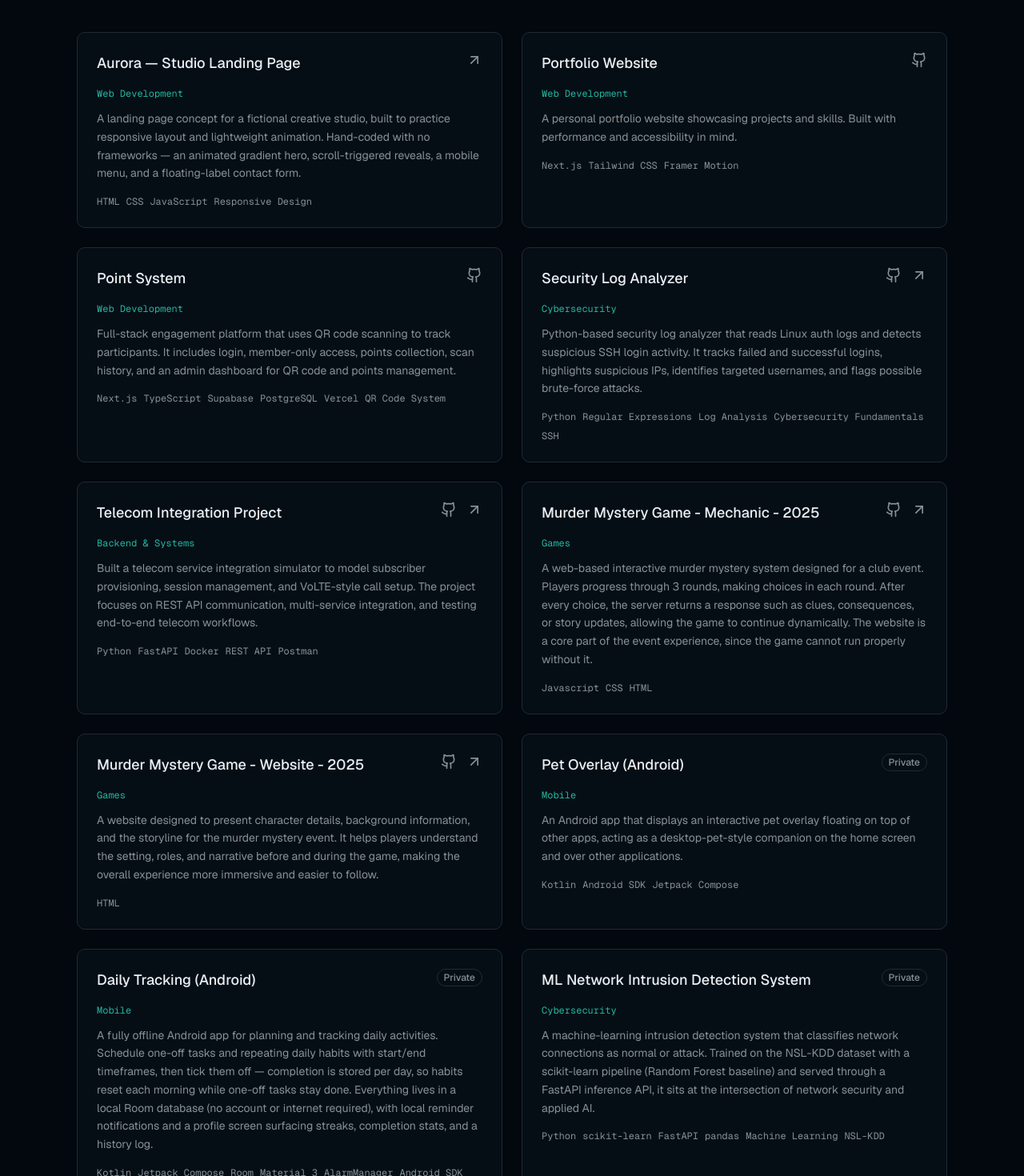
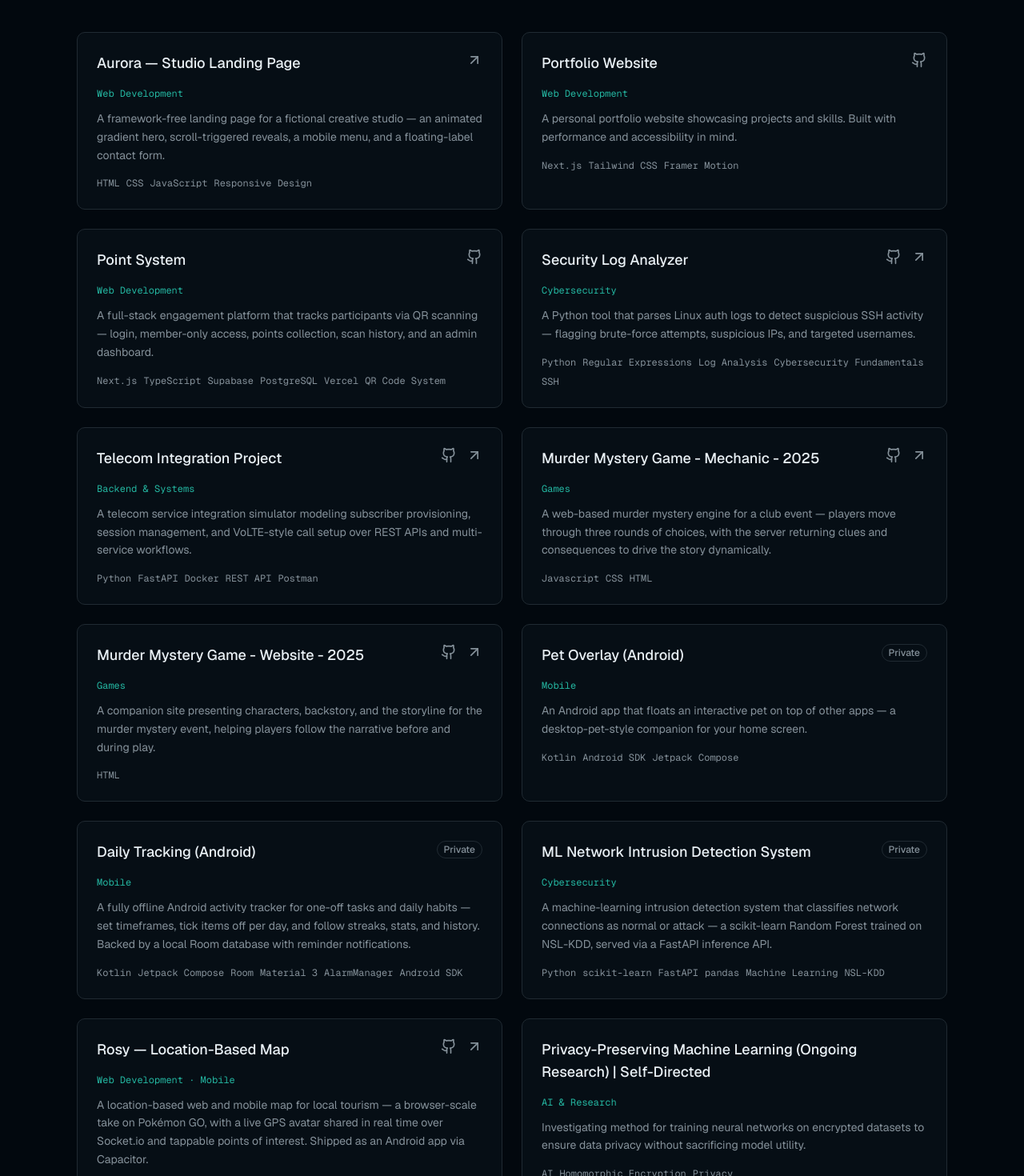
Before and after one commit to ionxg/Ionchaiyakul, a Next.js app in the folder Website/: page / in a window 1280 px wide. Shown: the part 2980-4450 px from the top of the page at 80% size. Built offline with nearby package versions, Linux system fonts and the light colour scheme.

Commit message:
refactor(projects): tighten project descriptions

```diff
--- a/Website/components/projects-section.tsx
+++ b/Website/components/projects-section.tsx
@@ -18,7 +18,7 @@ const projects: Project[] = [
     title: "Aurora — Studio Landing Page",
     category: "Web Development",
     description:
-      "A landing page concept for a fictional creative studio, built to practice responsive layout and lightweight animation. Hand-coded with no frameworks — an animated gradient hero, scroll-triggered reveals, a mobile menu, and a floating-label contact form.",
+      "A framework-free landing page for a fictional creative studio — an animated gradient hero, scroll-triggered reveals, a mobile menu, and a floating-label contact form.",
     technologies: ["HTML", "CSS", "JavaScript", "Responsive Design"],
     liveUrl: "https://ionxg.github.io/WebDesign/#",
   },
@@ -35,7 +35,7 @@ const projects: Project[] = [
     title: "Point System",
     category: "Web Development",
     description:
-      "Full-stack engagement platform that uses QR code scanning to track participants. It includes login, member-only access, points collection, scan history, and an admin dashboard for QR code and points management.",
+      "A full-stack engagement platform that tracks participants via QR scanning — login, member-only access, points collection, scan history, and an admin dashboard.",
     technologies: ["Next.js", "TypeScript", "Supabase", "PostgreSQL", "Vercel", "QR Code System"],
     githubUrl: "https://github.com/ionxg/point",
     liveUrl: "#",
@@ -44,7 +44,7 @@ const projects: Project[] = [
     title: "Security Log Analyzer",
     category: "Cybersecurity",
     description:
-      "Python-based security log analyzer that reads Linux auth logs and detects suspicious SSH login activity. It tracks failed and successful logins, highlights suspicious IPs, identifies targeted usernames, and flags possible brute-force attacks.",
+      "A Python tool that parses Linux auth logs to detect suspicious SSH activity — flagging brute-force attempts, suspicious IPs, and targeted usernames.",
     technologies: ["Python", "Regular Expressions", "Log Analysis", "Cybersecurity Fundamentals", "SSH"],
     githubUrl: "https://github.com/ionxg/security-log-analyzer",
     liveUrl: "https://github.com/ionxg/security-log-analyzer",
@@ -53,7 +53,7 @@ const projects: Project[] = [
     title: "Telecom Integration Project",
     category: "Backend & Systems",
     description:
-      "Built a telecom service integration simulator to model subscriber provisioning, session management, and VoLTE-style call setup. The project focuses on REST API communication, multi-service integration, and testing end-to-end telecom workflows.",
+      "A telecom service integration simulator modeling subscriber provisioning, session management, and VoLTE-style call setup over REST APIs and multi-service workflows.",
     technologies: ["Python", "FastAPI", "Docker", "REST API", "Postman"],
     githubUrl: "https://github.com/ionxg/telecom-intregration",
     liveUrl: "https://github.com/ionxg/telecom-intregration",
@@ -62,7 +62,7 @@ const projects: Project[] = [
     title: "Murder Mystery Game - Mechanic - 2025",
     category: "Games",
     description:
-      "A web-based interactive murder mystery system designed for a club event. Players progress through 3 rounds, making choices in each round. After every choice, the server returns a response such as clues, consequences, or story updates, allowing the game to continue dynamically. The website is a core part of the event experience, since the game cannot run properly without it.",
+      "A web-based murder mystery engine for a club event — players move through three rounds of choices, with the server returning clues and consequences to drive the story dynamically.",
     technologies: ["Javascript", "CSS", "HTML"],
     githubUrl: "https://github.com/ionxg/Murder-mystery-machanic",
     liveUrl: "https://github.com/ionxg/Murder-mystery-machanic",
@@ -71,7 +71,7 @@ const projects: Project[] = [
     title: "Murder Mystery Game - Website - 2025",
     category: "Games",
     description:
-      "A website designed to present character details, background information, and the storyline for the murder mystery event. It helps players understand the setting, roles, and narrative before and during the game, making the overall experience more immersive and easier to follow.",
+      "A companion site presenting characters, backstory, and the storyline for the murder mystery event, helping players follow the narrative before and during play.",
     technologies: ["HTML"],
     githubUrl: "https://github.com/ionxg/Website-for-Murder-Mystery",
     liveUrl: "https://github.com/ionxg/Website-for-Murder-Mystery",
@@ -80,7 +80,7 @@ const projects: Project[] = [
     title: "Pet Overlay (Android)",
     category: "Mobile",
     description:
-      "An Android app that displays an interactive pet overlay floating on top of other apps, acting as a desktop-pet-style companion on the home screen and over other applications.",
+      "An Android app that floats an interactive pet on top of other apps — a desktop-pet-style companion for your home screen.",
     technologies: ["Kotlin", "Android SDK", "Jetpack Compose"],
     private: true,
   },
@@ -88,7 +88,7 @@ const projects: Project[] = [
     title: "Daily Tracking (Android)",
     category: "Mobile",
     description:
-      "A fully offline Android app for planning and tracking daily activities. Schedule one-off tasks and repeating daily habits with start/end timeframes, then tick them off — completion is stored per day, so habits reset each morning while one-off tasks stay done. Everything lives in a local Room database (no account or internet required), with local reminder notifications and a profile screen surfacing streaks, completion stats, and a history log.",
+      "A fully offline Android activity tracker for one-off tasks and daily habits — set timeframes, tick items off per day, and follow streaks, stats, and history. Backed by a local Room database with reminder notifications.",
     technologies: ["Kotlin", "Jetpack Compose", "Room", "Material 3", "AlarmManager", "Android SDK"],
     private: true,
   },
@@ -96,7 +96,7 @@ const projects: Project[] = [
     title: "ML Network Intrusion Detection System",
     category: "Cybersecurity",
     description:
-      "A machine-learning intrusion detection system that classifies network connections as normal or attack. Trained on the NSL-KDD dataset with a scikit-learn pipeline (Random Forest baseline) and served through a FastAPI inference API, it sits at the intersection of network security and applied AI.",
+      "A machine-learning intrusion detection system that classifies network connections as normal or attack — a scikit-learn Random Forest trained on NSL-KDD, served via a FastAPI inference API.",
     technologies: ["Python", "scikit-learn", "FastAPI", "pandas", "Machine Learning", "NSL-KDD"],
     private: true,
   },
@@ -104,7 +104,7 @@ const projects: Project[] = [
     title: "Rosy — Location-Based Map",
     category: ["Web Development", "Mobile"],
     description:
-      "A web and mobile location-based map for local tourism and discovery — a browser-scale take on Pokémon GO. It centers an interactive 3D map on your real GPS position, shows a live avatar that other connected players see in real time over Socket.io, and surfaces tourism points of interest and sponsored businesses as tappable markers. Packaged as an installable Android app with a Capacitor shell.",
+      "A location-based web and mobile map for local tourism — a browser-scale take on Pokémon GO, with a live GPS avatar shared in real time over Socket.io and tappable points of interest. Shipped as an Android app via Capacitor.",
     technologies: ["MapLibre GL JS", "Node.js", "Socket.io", "Express", "Capacitor", "Geolocation API"],
     githubUrl: "https://github.com/ionxg/rosy",
     liveUrl: "https://rosy-server.onrender.com",
```
Also changed, not shown: 1 other file (tests, documents, lock files or other folders).
